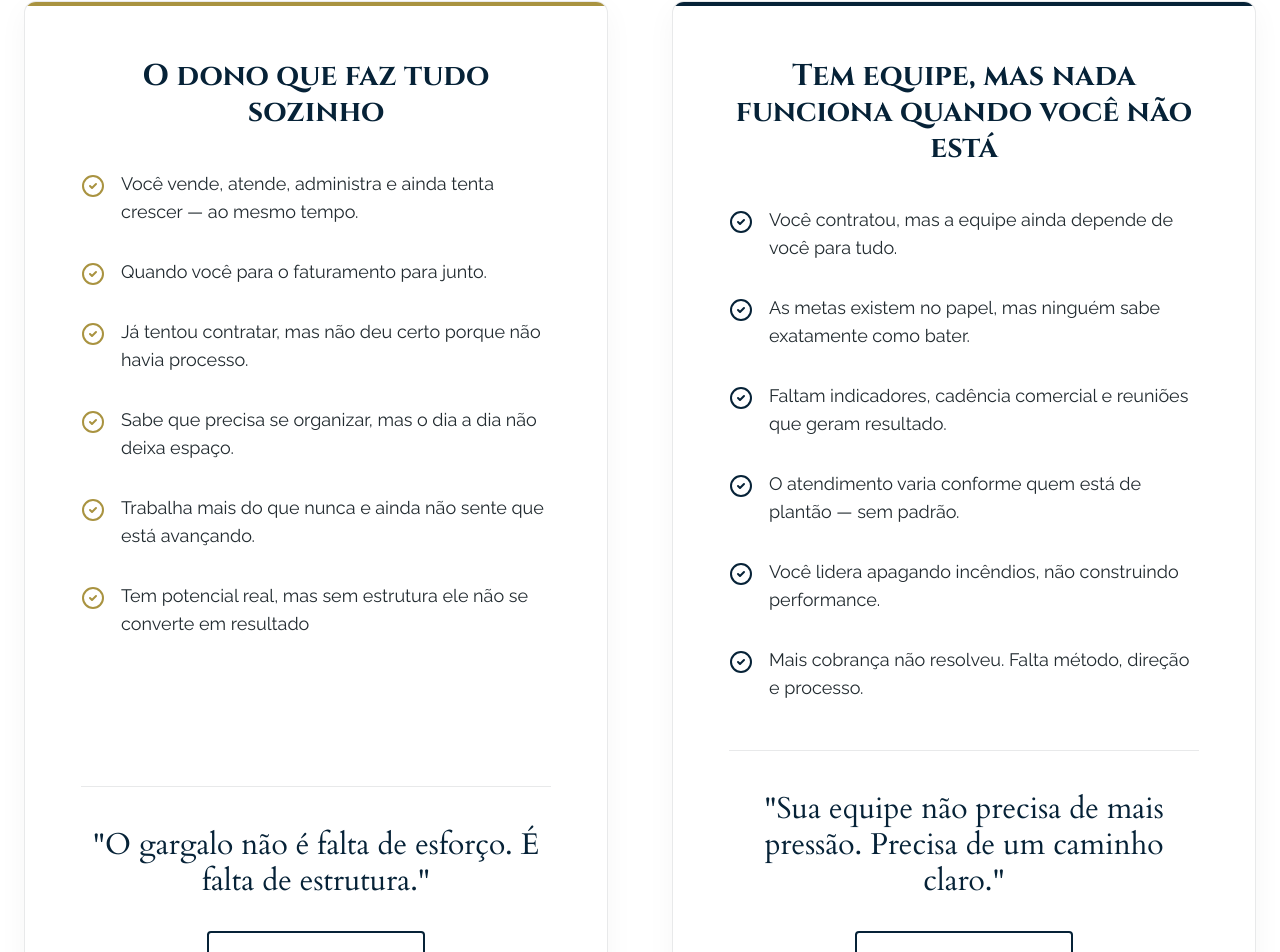
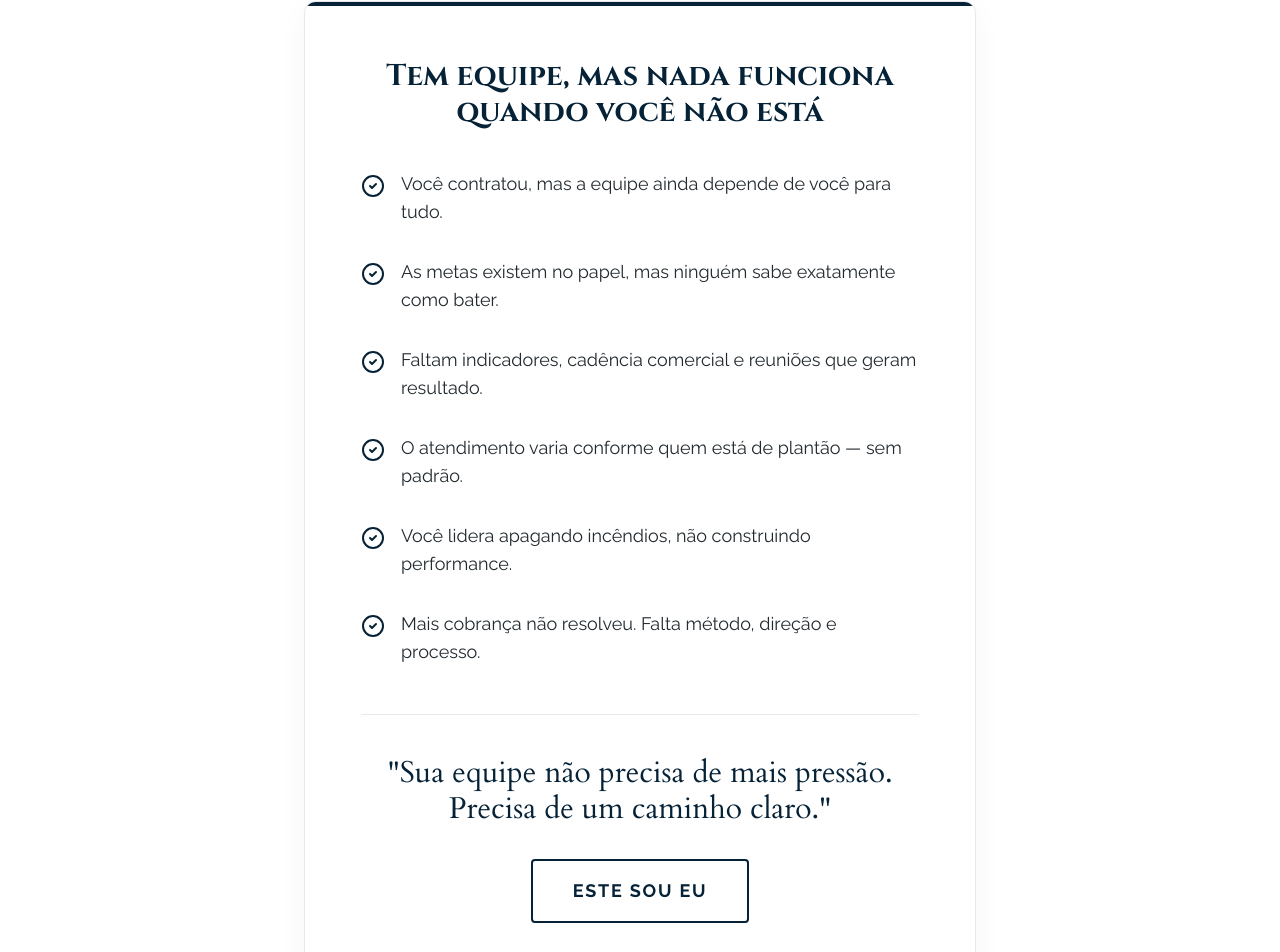
Before and after one commit to ideiaassertiva/cesar_carvalho_final, a Next.js app: page /v4 in a window 1280 px wide. Shown: the part 1099-2051 px from the top of the page. Built offline with nearby package versions, Linux system fonts and the light colour scheme.

Commit message:
feat(pain-diagnostic): update section to show single card layout
- Change title to 'Você se identifica com isso?'
- Remove 'O dono que faz tudo sozinho' card
- Center the remaining card 'Tem equipe, mas nada funciona quando você não está' using max-w-2xl mx-auto

```diff
--- a/src/app/v4/page.tsx
+++ b/src/app/v4/page.tsx
@@ -105,60 +105,12 @@ function PainDiagnostic() {
     <section className="py-32 bg-white relative">
       <div className="container mx-auto px-6 max-w-7xl">
         <motion.div initial="hidden" whileInView="visible" viewport={{ once: true, margin: "-100px" }} variants={fadeIn} className="text-center mb-24">
-          <h2 className={`${cinzel.className} text-4xl md:text-5xl font-bold text-[#062237] mb-6`}>Qual é o seu cenário hoje?</h2>
+          <h2 className={`${cinzel.className} text-4xl md:text-5xl font-bold text-[#062237] mb-6`}>Você se identifica com isso?</h2>
           <div className="w-20 h-1 bg-[#A99340] mx-auto"></div>
         </motion.div>
 
-        <div className="grid lg:grid-cols-2 gap-16">
-          {/* Card 1 */}
-          <motion.div
-            initial="hidden"
-            whileInView="visible"
-            viewport={{ once: true, margin: "-100px" }}
-            variants={fadeIn}
-            className="flex flex-col h-full bg-white border border-[#222B30]/10 rounded-xl shadow-[0_8px_30px_rgb(0,0,0,0.04)] hover:shadow-[0_8px_30px_rgb(0,0,0,0.08)] transition-all overflow-hidden relative"
-          >
-            <div className="absolute top-0 w-full h-1 bg-[#A99340]"></div>
-            <div className="p-10 md:p-14 flex flex-col h-full">
-              <div className="mb-10 text-center">
-                <h3 className={`${cinzel.className} text-3xl font-bold text-[#062237]`}>O dono que faz tudo sozinho</h3>
-              </div>
-              <ul className={`${raleway.className} space-y-8 text-[#222B30] text-lg flex-1`}>
-                <li className="flex items-start gap-4">
-                  <CheckCircle2 className="w-6 h-6 text-[#A99340] shrink-0 mt-1" />
-                  <p>Você vende, atende, administra e ainda tenta crescer — ao mesmo tempo.</p>
-                </li>
-                <li className="flex items-start gap-4">
-                  <CheckCircle2 className="w-6 h-6 text-[#A99340] shrink-0 mt-1" />
-                  <p>Quando você para o faturamento para junto.</p>
-                </li>
-                <li className="flex items-start gap-4">
-                  <CheckCircle2 className="w-6 h-6 text-[#A99340] shrink-0 mt-1" />
-                  <p>Já tentou contratar, mas não deu certo porque não havia processo.</p>
-                </li>
-                <li className="flex items-start gap-4">
-                  <CheckCircle2 className="w-6 h-6 text-[#A99340] shrink-0 mt-1" />
-                  <p>Sabe que precisa se organizar, mas o dia a dia não deixa espaço.</p>
-                </li>
-                <li className="flex items-start gap-4">
-                  <CheckCircle2 className="w-6 h-6 text-[#A99340] shrink-0 mt-1" />
-                  <p>Trabalha mais do que nunca e ainda não sente que está avançando.</p>
-                </li>
-                <li className="flex items-start gap-4">
-                  <CheckCircle2 className="w-6 h-6 text-[#A99340] shrink-0 mt-1" />
-                  <p>Tem potencial real, mas sem estrutura ele não se converte em resultado</p>
-                </li>
-              </ul>
-              <div className="mt-12 pt-10 border-t border-[#222B30]/10 text-center">
-                <p className={`${cardo.className} italic text-2xl md:text-3xl text-[#062237] mb-8 leading-snug`}>&quot;O gargalo não é falta de esforço. É falta de estrutura.&quot;</p>
-                <a href="#caminhos" className={`${raleway.className} inline-block px-10 py-4 border-2 border-[#062237] text-[#062237] hover:bg-[#062237] hover:text-white rounded-sm font-bold text-lg transition-colors uppercase tracking-widest`}>
-                  Este sou eu
-                </a>
-              </div>
-            </div>
-          </motion.div>
-
-          {/* Card 2 */}
+        <div className="max-w-2xl mx-auto">
+          {/* Card */}
           <motion.div
             initial="hidden"
             whileInView="visible"
```
